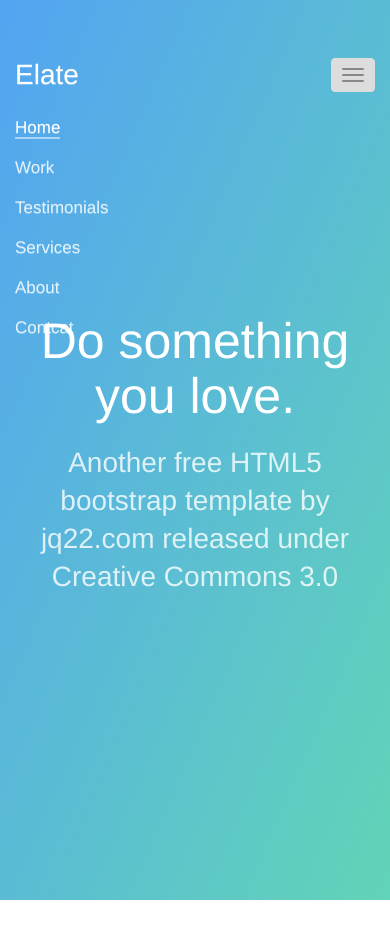
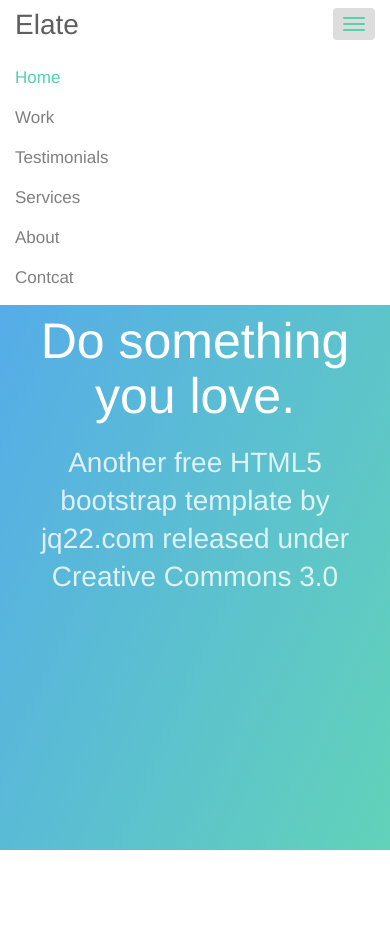
Before and after one commit to coco-w/jquery-bootstrap, a plain HTML site: page index.html in a window 390 px wide. Both pictures are taken after a click on the button "Toggle navigation". Before the commit the page ends 900 px from the top, so only its background shows below. Drawn offline with nearby package versions, Linux system fonts and the light colour scheme.

Commit message:
home over(css)

```diff
--- a/css/index.css
+++ b/css/index.css
@@ -48,9 +48,11 @@ header{
 }
 .home,.text-wrap{
     height: 900px;
+    overflow: hidden;
 }
 .home .text-wrap{
     display:table;
+
 }
 .home .text-wrap .text-inner{
     display: table-cell;
@@ -68,9 +70,55 @@ header{
     font-weight: 300;
     color:rgba(255,255,255,0.8);
 }
+/* home尾巴 */
+.slant{
+    width: 101%;
+    height: 70px;
+    background: #fff;
+    position: absolute;
+    bottom: 0;
+    margin-bottom: -20px;
+    transform: rotate(-1.7deg)
+}
+/* home手机菜单 */
+.navbar-default .navbar-toggle{
+    border:none;
+}
+.navbar-default .navbar-toggle .icon-bar{
+    background: #52d3aa;
+}
 
-
-
+/* animated */
+.animated{
+    position: relative;
+    height: 1000px;
+    width: 100%;
+    margin-top: -15px;
+}
+/* 媒体查询 */
+@media screen and (max-width: 768px) {
+    header{
+        margin-top: 0;
+        background-color: #fff;
+    }
+    .navbar{
+        margin-bottom: 0;
+    }
+    .navbar .navbar-brand{
+        color: #52d3aa;
+    }
+    .navbar-default .navbar-nav > li > a:hover,
+    .navbar-default .navbar-nav > .active > a{
+        color: #52d3aa !important;
+    }
+    .navbar-default .navbar-nav > li > a{
+        color:rgba(0,0,0,0.5) !important;
+    }
+    /* home尾巴 */
+    .slant{
+        transform: none;
+    }
+}
 
 /* 手机端 */
 .navbar-default .navbar-collapse{
--- a/index.html
+++ b/index.html
@@ -48,10 +48,17 @@
                             <h1>Do something you love.</h1>
                             <h2>Another free HTML5 bootstrap template by jq22.com released under Creative Commons 3.0</h2>
                         </div>
-
                     </div>
                 </div>
             </div>
+        </div>
+        <div class="slant">
+
+        </div>
+    </section>
+    <section class='animated'>
+        <div class="container">
+
         </div>
     </section>
 
```
Also changed, not shown: js/bootstrap.js, readme.txt (deleted).
